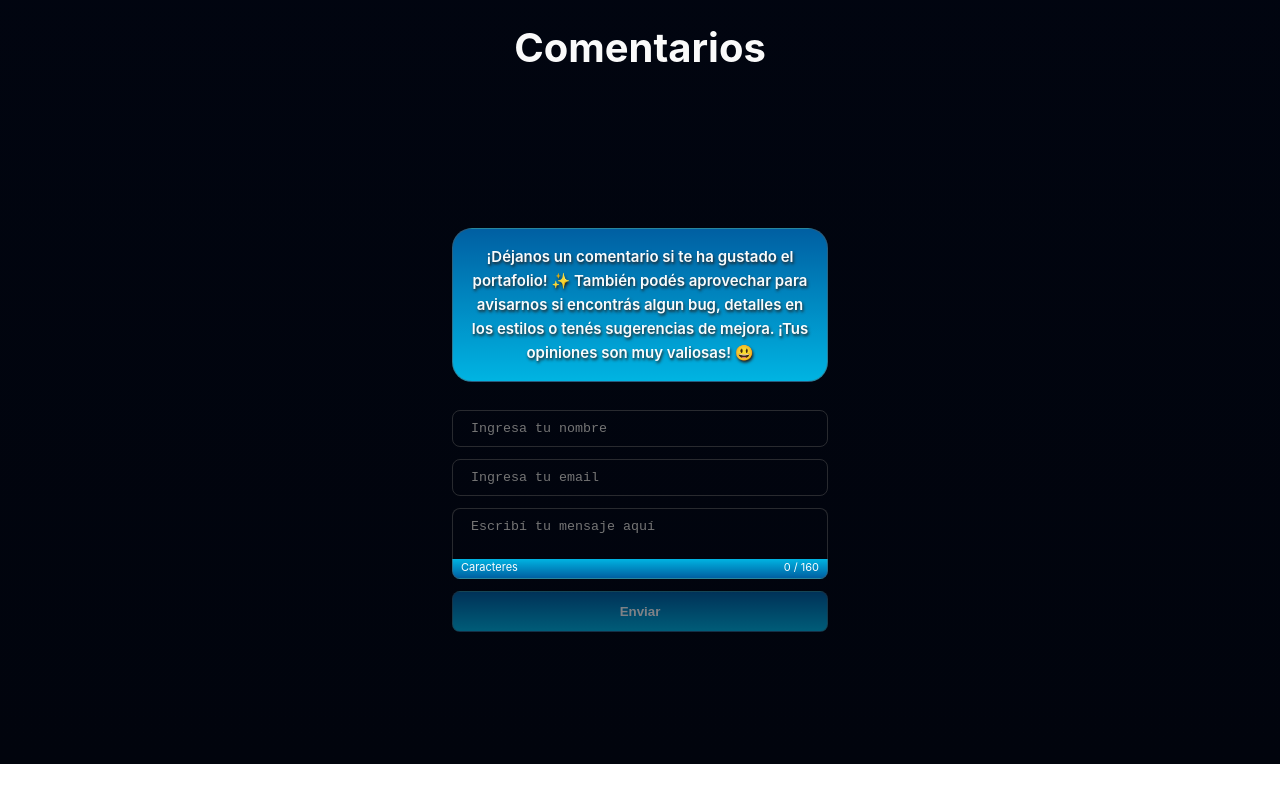
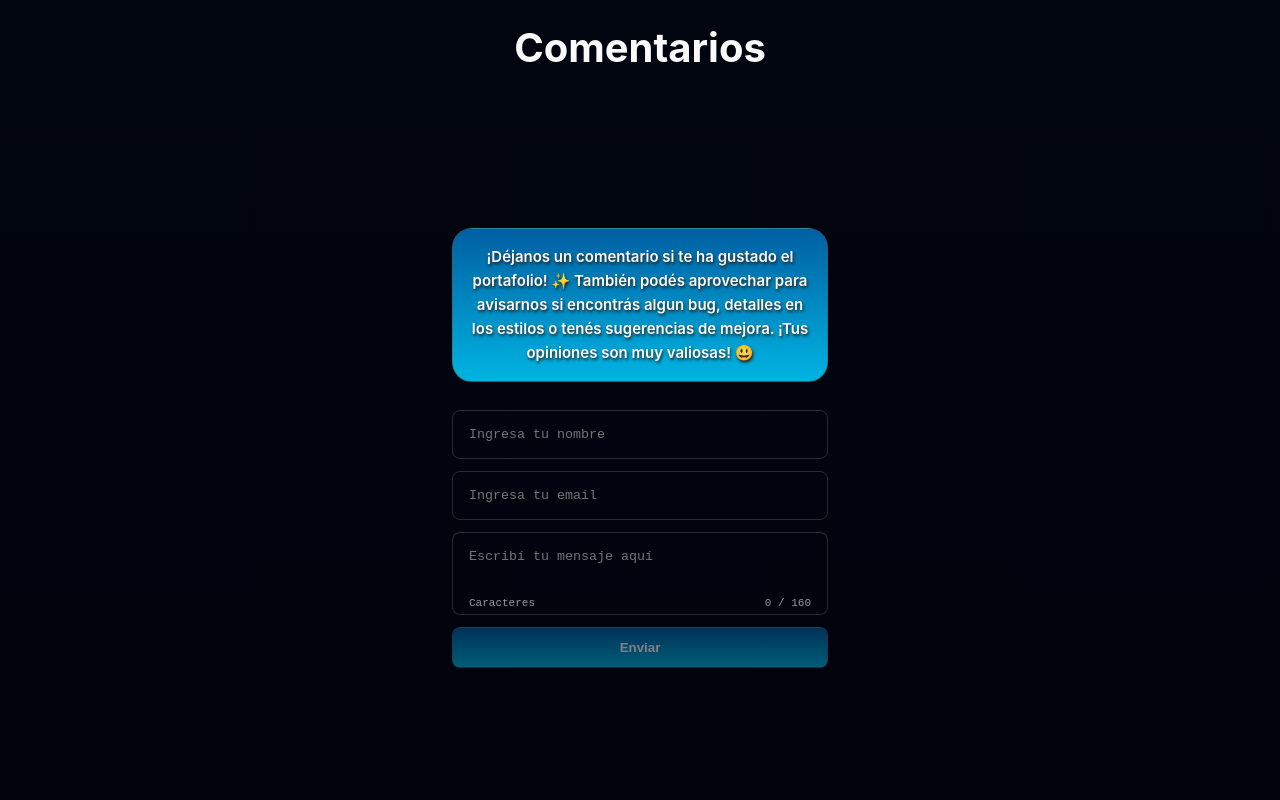
Before and after one commit to solidsnk86/double-commit, a Vue app: page / in a window 1280 px wide. Shown: the part 2540-3340 px from the top of the page. Before the commit the page ends 3304 px from the top, so only its background shows below. Built offline with nearby package versions, Linux system fonts and the light colour scheme; no server answers; the database is empty.

Commit message:
changes some styles in form: textarea

```diff
--- a/src/components/CommentsForm.vue
+++ b/src/components/CommentsForm.vue
@@ -175,7 +175,7 @@ input {
 
 input,
 textarea {
-  padding: 10px 18px;
+  padding: 16px;
   background-color: transparent;
   margin-top: 12px;
   color: var(--color-heading);
@@ -198,7 +198,6 @@ textarea {
   width: 100%;
   height: 20px;
   bottom: 0;
-  background: linear-gradient(to bottom, #00ccffe1, #0099ff9d);
   border-bottom-left-radius: 8px;
   border-bottom-right-radius: 8px;
   border-left: 1px solid var(--color-border);
@@ -209,8 +208,8 @@ textarea {
 
 .aside-textarea small {
   font-size: 11px;
-  margin-inline: 8px;
-  color: var(--color-heading);
+  margin-inline: 16px;
+  font-family: monospace;
 }
 
 input:focus,
```
